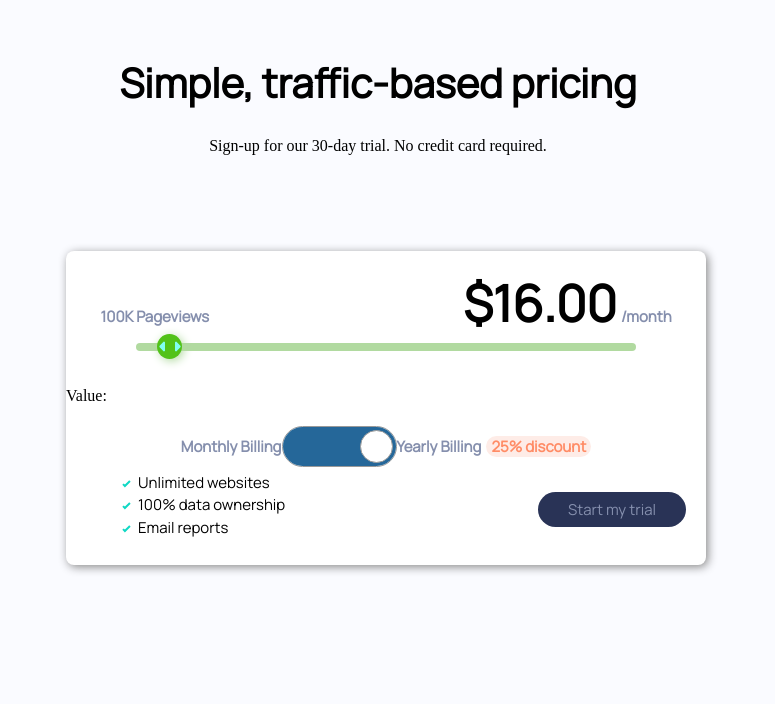
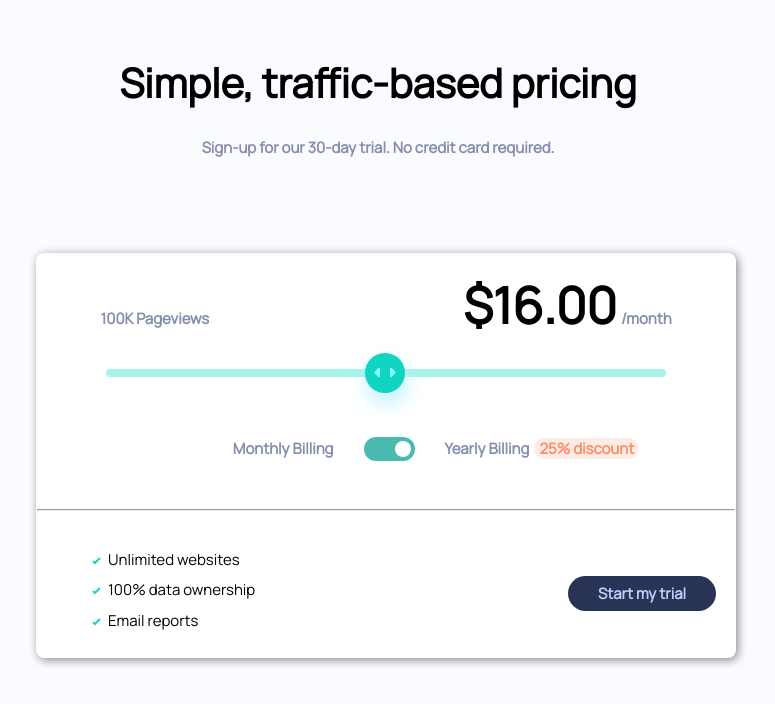
Before and after one commit to zakahmedparallax/interactive-pricing-component-main, a plain HTML site: page index.html in a window 1280 px wide. Shown: the whole page, without its empty margins (262-1037 px from the left). Drawn offline with Linux system fonts and the light colour scheme.

Commit message:
fixed 99% of the css and just need to fuck with js

```diff
--- a/index.html
+++ b/index.html
@@ -13,7 +13,7 @@
 <body>
   <div class="headings">
     <h1>Simple, traffic-based pricing</h1>
-    <p>Sign-up for our 30-day trial. No credit card required.</h4>
+    <p class="text">Sign-up for our 30-day trial. No credit card required.</h4>
   </div>
 
   <div class="centre">
@@ -26,13 +26,14 @@
           <span class = "month">/month</span>
        </div>
         <div class="priceSlider">
-          <input id="mainSlider" value="10" type="range" min="1" max="200" class="slider" step="any">
-          <p>Value: <output id="value"></output></p>
+          <input id="mainSlider" value="100" type="range" min="1" max="200" class="slider" step="any">
+          <!-- <p>Value: <output id="value"></output></p> -->
         </div>
       </div>
 
       <div class="choosePricing">
-        <p class = text>Monthly Billing</p>
+        <div class = "centerChoosePricing">
+          <p class = "text">Monthly Billing</p>
           <div class="flipswitch">
             <input type="checkbox" name="flipswitch" class="flipswitch-cb" id="fs" checked>
             <label class="flipswitch-label" for="fs">
@@ -42,10 +43,11 @@
           </div>
           <div class="discountSelection">
             <p class = text>Yearly Billing</p>
+          </div>
           <p class="discountYearly text">25% discount</p>
         </div>
       </div>
-
+      <hr style="width:99.5%;text-align:center;margin-bottom:30px">
       <div class = "benefitsAndStartTrial">
         <ul>
           <li class="tick">Unlimited websites</li>
--- a/style.css
+++ b/style.css
@@ -35,6 +35,7 @@ h1 {
     font-size: 15px;
     font-family: Manrope;
     font-weight: 600;
+
 }
 ul {
     font-size: 15px;
@@ -42,15 +43,19 @@ ul {
     margin: 0 0 0 32px;
     line-height: 1.5;
     list-style-type: none;
+
 }
 
+li {
+    margin: 8px 0;
+}
 .tick {
     list-style-image: url('images/icon-check.svg');
 }
 a {
     border-radius: 30px 30px 30px 30px;
     background-color: hsl(227, 35%, 25%);
-    color: hsl(225, 20%, 60%);
+    color: hsl(226, 100%, 87%);
     text-decoration: none;
     font-size: 15px;
     font-family: Manrope;
@@ -59,9 +64,11 @@ a {
     padding-bottom: 7px;
     margin: 20px;
     margin-left: auto;
+    margin-top: 35px;
     width: max-content;
     height: min-content;
     text-align: center;
+    font-weight: 600;
 }
 .headings h1 {
     font-size:40px;
@@ -83,12 +90,13 @@ a {
     border-radius: 8px 8px 8px 8px;
     box-shadow: #888888 2px 2px 10px;
 }
-.choosePricing {
+
+.centerChoosePricing {
     display: flex;
     align-items: center;
     justify-content: center;
+    padding-left:100px;
 }
-
 .inlinePrices {
     text-align: center;
 }
@@ -96,21 +104,22 @@ a {
     -webkit-appearance: none;
     border-radius: 30px 30px 30px 30px;
     height: 8px;
-    width: 500px;
+    width: 560px;
     margin-inline: 70px;
     margin-bottom: 20px;
-    background-color: #b1daa0;
+    margin-top: 30px;
+    background-color: hsl(174, 77%, 80%);
 }
 
 .slider::-webkit-slider-thumb {
     -webkit-appearance: none;
     appearance: none;
-    width: 25px;
-    height: 25px;
+    width: 40px;
+    height: 40px;
     background: url(images/icon-slider.svg) no-repeat center;
-    background-color: hsl(100, 77%, 43%);
+    background-color: hsl(174, 86%, 45%);
     border-radius: 30px 30px 30px 30px;
-    box-shadow: #b1daa0 2px 2px 10px;
+    box-shadow: hsl(194, 100%, 87%) 2px 10px 20px;
   }
 
 .discountSelection {
@@ -128,7 +137,9 @@ a {
 /* This is all for the flipswitch */
 .flipswitch {
     position: relative;
-    width: 115px;
+    width: 51px;
+    margin-inline: 30px;
+    margin-block: 40px;
   }
   .flipswitch input[type=checkbox] {
     display: none;
@@ -137,7 +148,7 @@ a {
     display: block;
     overflow: hidden;
     cursor: pointer;
-    border: 1px solid #999999;
+    border: 0px solid #999999;
     border-radius: 50px;
   }
   .flipswitch-inner {
@@ -148,10 +159,10 @@ a {
   .flipswitch-inner:before, .flipswitch-inner:after {
     float: left;
     width: 50%;
-    height: 39px;
+    height: 24px;
     padding: 0;
-    line-height: 39px;
-    font-size: 18px;
+    line-height: 24px;
+    font-size: 8px;
     color: white;
     font-family: Trebuchet, Arial, sans-serif;
     font-weight: bold;
@@ -159,27 +170,27 @@ a {
   }
   .flipswitch-inner:before {
     content: "";
-    padding-left: 12px;
-    background-color: #256799;
+    padding-left: 5px;
+    background-color: #4ABAAF;
     color: #FFFFFF;
   }
   .flipswitch-inner:after {
     content: "";
-    padding-right: 12px;
+    padding-right: 5px;
     background-color: #EBEBEB;
     color: #888888;
     text-align: right;
   }
   .flipswitch-switch {
-    width: 31px;
+    width: 16px;
     margin: 4px;
     background: #FFFFFF;
-    border: 1px solid #999999;
+    border: 0px solid #999999;
     border-radius: 50px;
     position: absolute;
     top: 0;
     bottom: 0;
-    right: 74px;
+    right: 25px;
     transition: all 0.3s ease-in 0s;
   }
   .flipswitch-cb:checked + .flipswitch-label .flipswitch-inner {
```
Lines whose indentation alone changed are shown as unchanged.
